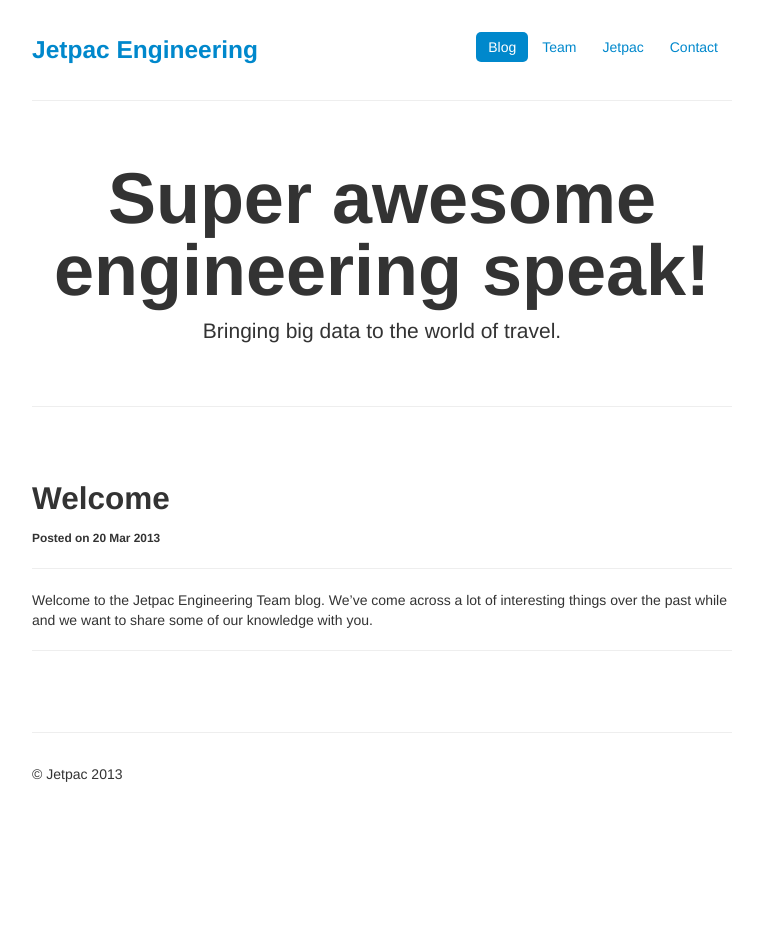
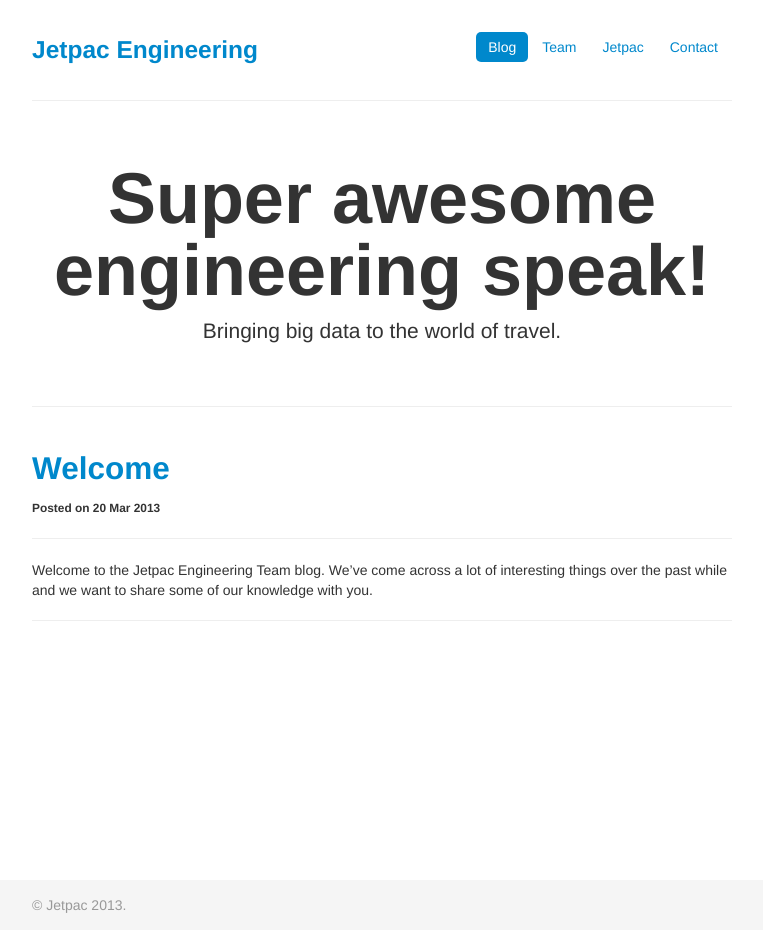
Before and after one commit to davefearon/engblog, a Jekyll site: the page built from index.html, in a window 1280 px wide. Shown: the whole page, without its empty margins (258-1021 px from the left). Built offline with Jekyll 4.4.1, drawn with Linux system fonts in a browser that asks for light colours; nearby versions of some CDN libraries; Markdown is read by kramdown in place of the engine named in the settings; the list of posts is cut into pages by our own code; before the commit the page ends 900 px from its top, so only the background shows below that.

Commit message:
Some style updates

```diff
--- a/_layouts/default.html
+++ b/_layouts/default.html
@@ -12,45 +12,11 @@
 
   <!-- Le styles -->
   <link href="/css/bootstrap.css" rel="stylesheet">
-  <style type="text/css">
-    body {
-      padding-top: 20px;
-      padding-bottom: 40px;
-    }
-
-    /* Custom container */
-    .container-narrow {
-      margin: 0 auto;
-      max-width: 700px;
-    }
-    .container-narrow > hr {
-      margin: 30px 0;
-    }
-
-    /* Main marketing message and sign up button */
-    .jumbotron {
-      margin: 60px 0;
-      text-align: center;
-    }
-    .jumbotron h1 {
-      font-size: 72px;
-      line-height: 1;
-    }
-    .jumbotron .btn {
-      font-size: 21px;
-      padding: 14px 24px;
-    }
-
-    /* Supporting marketing content */
-    .marketing {
-      margin: 60px 0;
-    }
-    .marketing p + h4 {
-      margin-top: 28px;
-    }
-  </style>
   <link href="/css/bootstrap-responsive.css" rel="stylesheet">
   <link href="/css/font-awesome.min.css" rel="stylesheet">
+  <link href="/css/style.css" rel="stylesheet">
+
+  <script src="/js/modernizr.js"></script>
 
   <!-- Le HTML5 shim, for IE6-8 support of HTML elements -->
   <!--[if lt IE 9]>
@@ -65,6 +31,7 @@
                                  <link rel="shortcut icon" href="/favicon.ico">
 </head>
 <body>
+  <div id="wrap">
     <div class="container-narrow">
       <div class="masthead">
         <ul class="nav nav-pills pull-right">
@@ -91,13 +58,14 @@
         </div>
       </div>
 
-    <hr>
-
-    <div class="footer">
-      <p>&copy; Jetpac 2013</p>
+    </div> <!-- /container -->
   </div>
 
-  </div> <!-- /container -->
+  <div id="footer">
+    <div class="container-narrow">
+      <p class="muted credit">&copy; Jetpac 2013.</p>
+    </div>
+  </div>
 
   <!-- Le javascript
   ================================================== -->
--- /dev/null
+++ b/css/style.css
@@ -0,0 +1,72 @@
+html,
+body {
+  height: 100%;
+}
+
+#wrap {
+  min-height: 100%;
+  height: auto !important;
+  height: 100%;
+  margin: 0 auto -50px;
+}
+
+.masthead {
+  margin: 30px 0 0 0;
+}
+
+#footer {
+  height: 50px;
+  background: whitesmoke;
+}
+
+.container-narrow .credit {
+  padding: 15px 0;
+}
+
+@media (max-width: 767px) {
+  #footer {
+    margin-left: -20px;
+    margin-right: -20px;
+    padding-left: 20px;
+    padding-right: 20px;
+  }
+}
+
+/* Custom container */
+.container-narrow {
+  margin: 0 auto;
+  max-width: 700px;
+}
+.container-narrow > hr {
+  margin: 30px 0;
+}
+
+/* Main marketing message and sign up button */
+.jumbotron {
+  margin: 60px 0;
+  text-align: center;
+}
+
+.jumbotron h1 {
+  font-size: 72px;
+  line-height: 1;
+}
+
+/* Supporting marketing content */
+/*.marketing {
+  margin: 60px 0;
+}*/
+/*.marketing p + h4 {
+  margin-top: 28px;
+}*/
+
+article header h2 {
+  cursor: pointer;
+  color: #0088cc;
+  text-decoration: none;
+}
+
+article header h2:hover {
+  color: #005580;
+  text-decoration: underline;
+}
--- a/js/script.js
+++ b/js/script.js
@@ -0,0 +1,8 @@
+$(document).ready(function() {
+
+  $('article header h2').click(function() {
+    var href = $(this).parent().parent().data('link');
+    window.location.href = href;
+  });
+
+});
```
Lines whose indentation alone changed are shown as unchanged.
